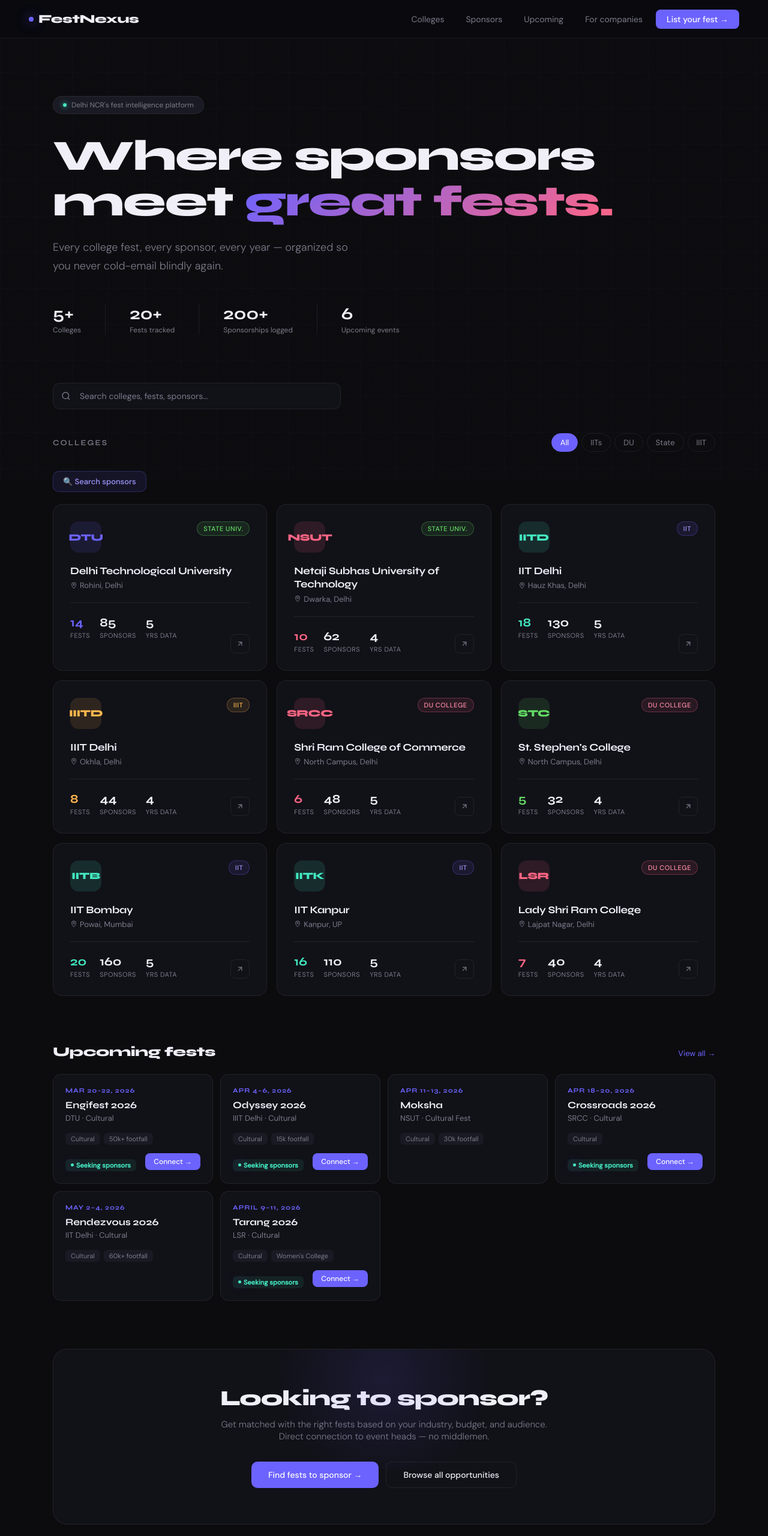
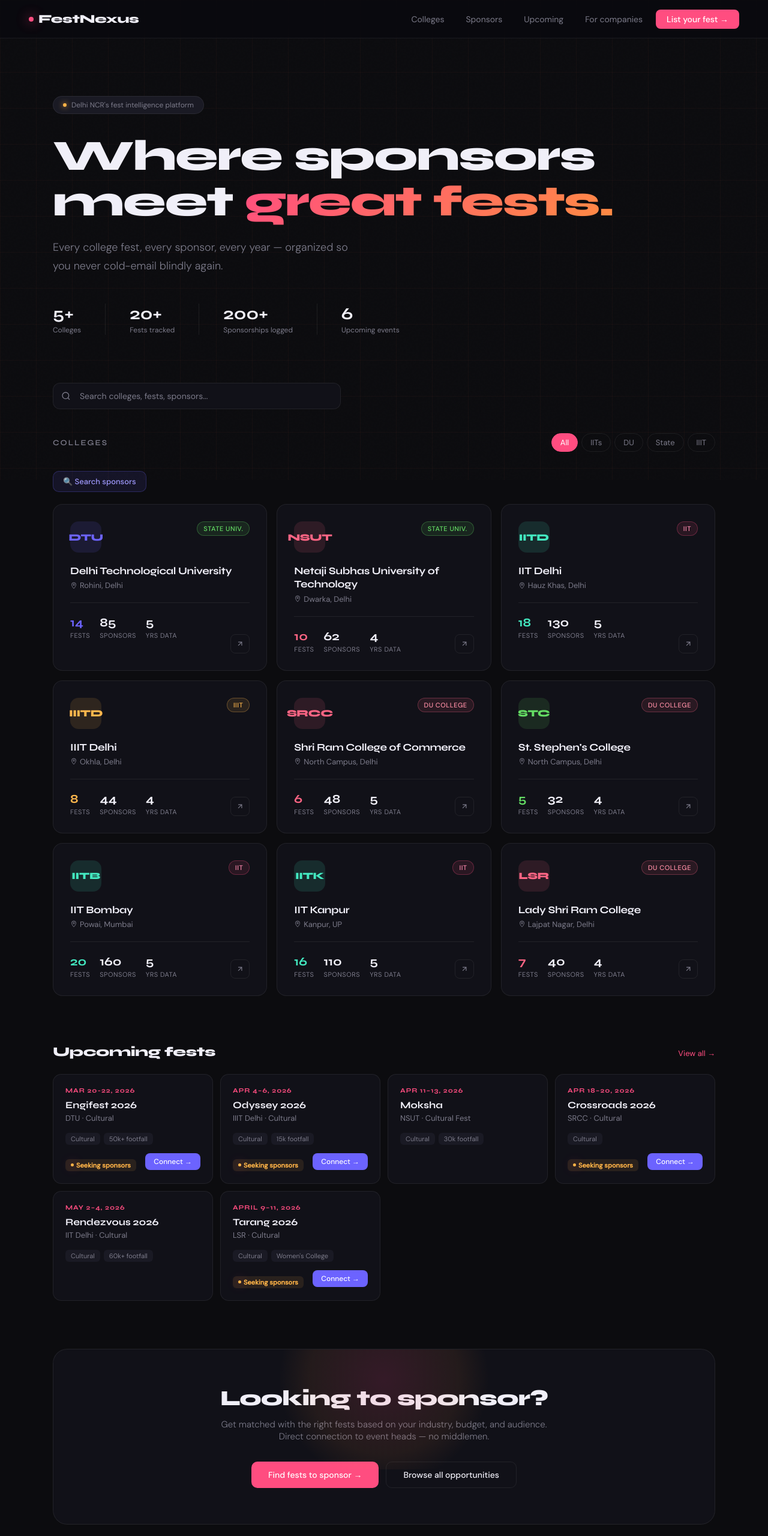
Before and after one commit to viditmaheshwari14-dev/Project-FextNexus, a website: page public/index.html in a window 1280 px wide. Shown: the whole page at 60% size. Drawn offline with Linux system fonts and the light colour scheme.

Commit message:
pink orange theme

```diff
--- a/public/style.css
+++ b/public/style.css
@@ -6,10 +6,10 @@
     --border-hover: rgba(255,255,255,0.15);
     --text: #f0eff8;
     --muted: #7c7b8a;
-    --accent: #6c63ff;
-    --accent2: #ff6584;
-    --accent3: #43e8c0;
-    --accent-glow: rgba(108,99,255,0.15);
+    --accent: #ff4d80;
+    --accent2: #ff8c42;
+    --accent3: #ffb347;
+    --accent-glow: rgba(255,77,128,0.18);
   }
 
   * { margin: 0; padding: 0; box-sizing: border-box; }
@@ -34,8 +34,8 @@
   body::after {
     content: '';
     position: fixed; inset: 0;
-    background-image: linear-gradient(rgba(108,99,255,0.03) 1px, transparent 1px),
-                      linear-gradient(90deg, rgba(108,99,255,0.03) 1px, transparent 1px);
+    background-image: linear-gradient(rgba(255,120,80,0.04) 1px, transparent 1px),
+                      linear-gradient(90deg, rgba(255,120,80,0.04) 1px, transparent 1px);
     background-size: 60px 60px;
     pointer-events: none; z-index: 0;
   }
@@ -69,8 +69,8 @@
   }
 
   @keyframes pulse {
-    0%,100% { box-shadow: 0 0 8px var(--accent); }
-    50% { box-shadow: 0 0 20px var(--accent), 0 0 40px rgba(108,99,255,0.3); }
+    0%,100% { box-shadow: 0 0 8px #ff4d80; }
+    50% { box-shadow: 0 0 20px var(--accent), 0 0 40px rgba(255,77,128,0.3); }
   }
 
   .nav-links {
@@ -127,7 +127,7 @@
     background: var(--accent3);
     border-radius: 50%;
     display: inline-block;
-    box-shadow: 0 0 8px var(--accent3);
+    box-shadow: 0 0 10px #ffb347;
   }
 
   h1 {
@@ -142,7 +142,7 @@
 
   h1 em {
     font-style: normal;
-    background: linear-gradient(135deg, var(--accent), var(--accent2));
+    background: linear-gradient(135deg, #ff4d80, #ff8c42);
     -webkit-background-clip: text;
     -webkit-text-fill-color: transparent;
     background-clip: text;
@@ -242,7 +242,7 @@
   .college-card::before {
     content: '';
     position: absolute; inset: 0;
-    background: radial-gradient(circle at var(--mx,50%) var(--my,50%), var(--card-glow, rgba(108,99,255,0.08)) 0%, transparent 60%);
+    background: radial-gradient(circle at var(--mx,50%) var(--my,50%), var(--card-glow, rgba(255,77,128,0.08)) 0%, transparent 60%);
     opacity: 0;
     transition: opacity 0.3s;
   }
@@ -280,9 +280,9 @@
     letter-spacing: 0.5px;
   }
 
-  .badge-iit { background: rgba(108,99,255,0.1); border-color: rgba(108,99,255,0.3); color: #a09aff; }
+  .badge-iit { background: rgba(255,77,128,0.1); border-color: rgba(255,77,128,0.3); color: #ff8cb0; }
   .badge-du { background: rgba(255,101,132,0.1); border-color: rgba(255,101,132,0.3); color: #ff8fa6; }
-  .badge-nit { background: rgba(67,232,192,0.1); border-color: rgba(67,232,192,0.3); color: #43e8c0; }
+  .badge-nit { background: rgba(255,179,71,0.1); border-color: rgba(255,179,71,0.3); color: #ffb347; }
   .badge-iiit { background: rgba(255,183,77,0.1); border-color: rgba(255,183,77,0.3); color: #ffb74d; }
   .badge-state { background: rgba(100,220,100,0.1); border-color: rgba(100,220,100,0.3); color: #64dc64; }
 
@@ -365,7 +365,7 @@
     content: '';
     position: absolute; top: -60px; right: -60px;
     width: 300px; height: 300px;
-    background: radial-gradient(circle, var(--accent-glow) 0%, transparent 70%);
+    background: radial-gradient(circle, rgba(255,77,128,0.14) 0%, rgba(255,140,66,0.07) 50%, transparent 70%);
     pointer-events: none;
   }
 
@@ -583,8 +583,8 @@
   .tier-gold { background: rgba(255,150,0,0.12); color: #ff9500; }
   .tier-silver { background: rgba(132, 128, 128, 0.12); color: #b0b0b0; }
   .tier-bronze { background: rgba(180,100,60,0.12); color: #c87d4f; }
-  .tier-partner { background: rgba(108,99,255,0.12); color: #a09aff; }
-  .tier-associate { background: rgba(67,232,192,0.12); color: #43e8c0; }
+  .tier-partner { background: rgba(255,77,128,0.12); color: #ff8cb0; }
+  .tier-associate { background: rgba(255,179,71,0.12); color: #ffb347; }
 
   .sponsor-name {
     font-family: 'Syne', sans-serif;
@@ -668,7 +668,7 @@
     display: inline-flex; align-items: center; gap: 4px;
     font-size: 11px; font-weight: 600;
     color: var(--accent3);
-    background: rgba(67,232,192,0.08);
+    background: rgba(255,179,71,0.1);
     padding: 3px 9px; border-radius: 6px;
     margin-top: 12px;
   }
@@ -701,7 +701,7 @@
     position: absolute; top: -100px; left: 50%;
     transform: translateX(-50%);
     width: 400px; height: 300px;
-    background: radial-gradient(circle, rgba(108,99,255,0.12) 0%, transparent 70%);
+    background: radial-gradient(circle, rgba(255,77,128,0.15) 0%, rgba(255,140,66,0.08) 50%, transparent 70%);
     pointer-events: none;
   }
 
```
